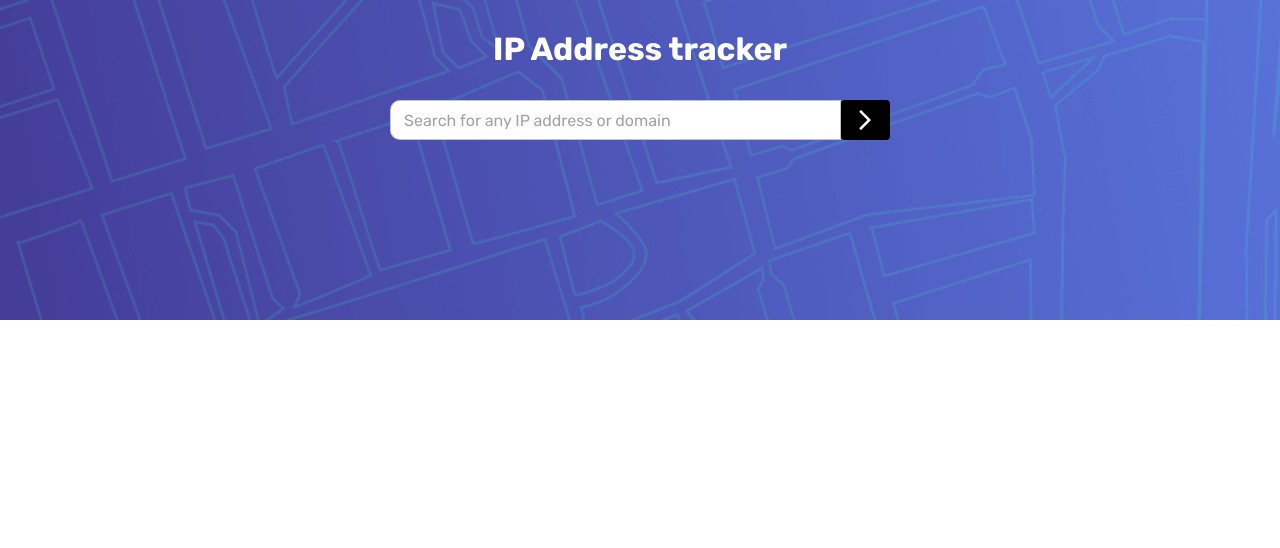
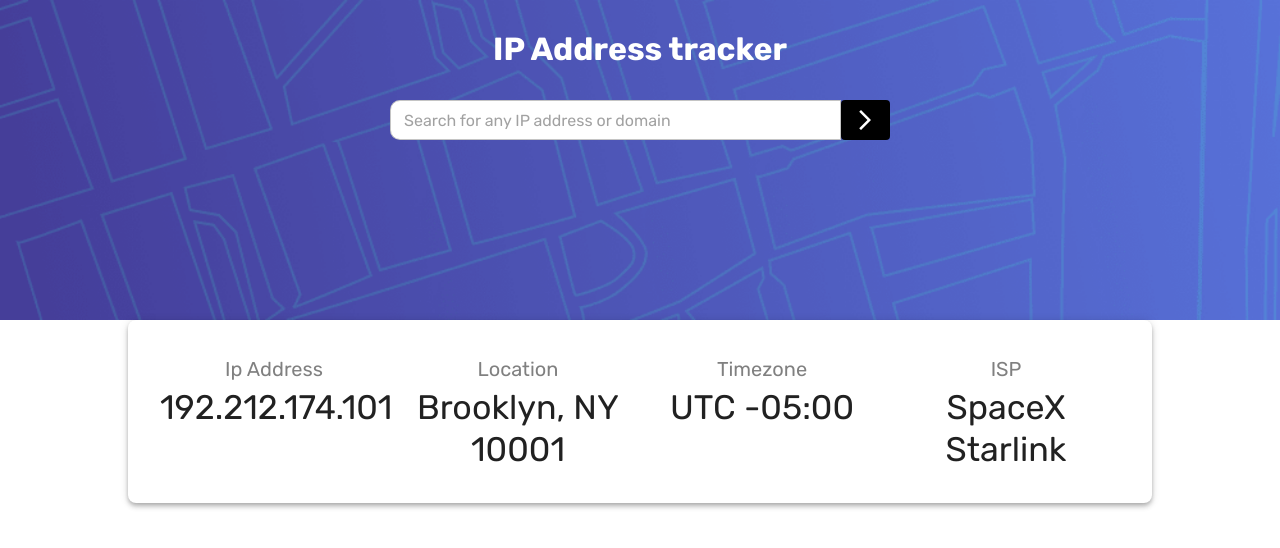
Before and after one commit to demolaemrick/ip-address-tracker, a Next.js app: page / in a window 1280 px wide. Shown: the top 548 px of the page. Built offline with nearby package versions, Linux system fonts and the light colour scheme.

Commit message:
Import Info component

```diff
--- a/pages/index.tsx
+++ b/pages/index.tsx
@@ -1,12 +1,15 @@
 import type { NextPage } from "next";
 import Layout from "../components/ui/Layout";
 import Header from "../components/modules/Header";
+import Info from "../components/modules/Info";
 
 const Home: NextPage = () => {
   return (
     <Layout>
       <Header />
-      <main></main>
+      <main>
+        <Info />
+      </main>
     </Layout>
   );
 };
```
